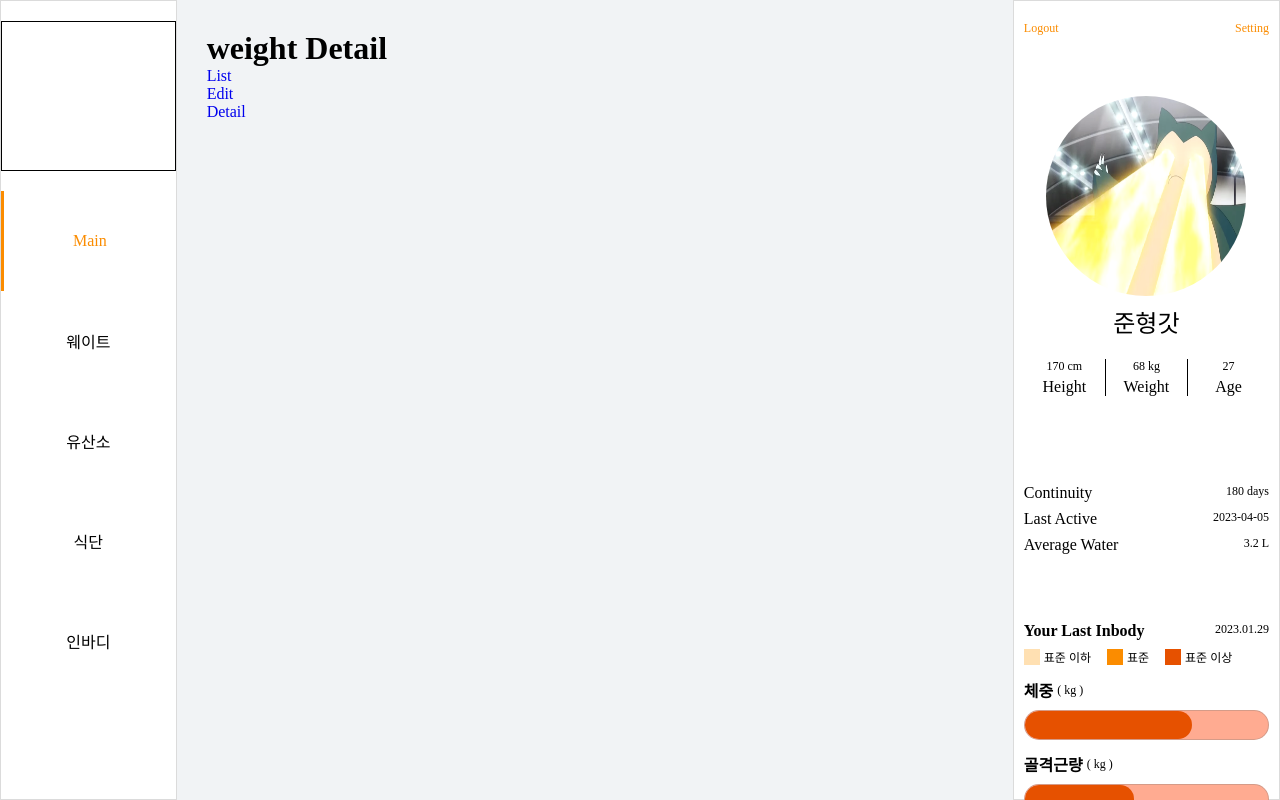
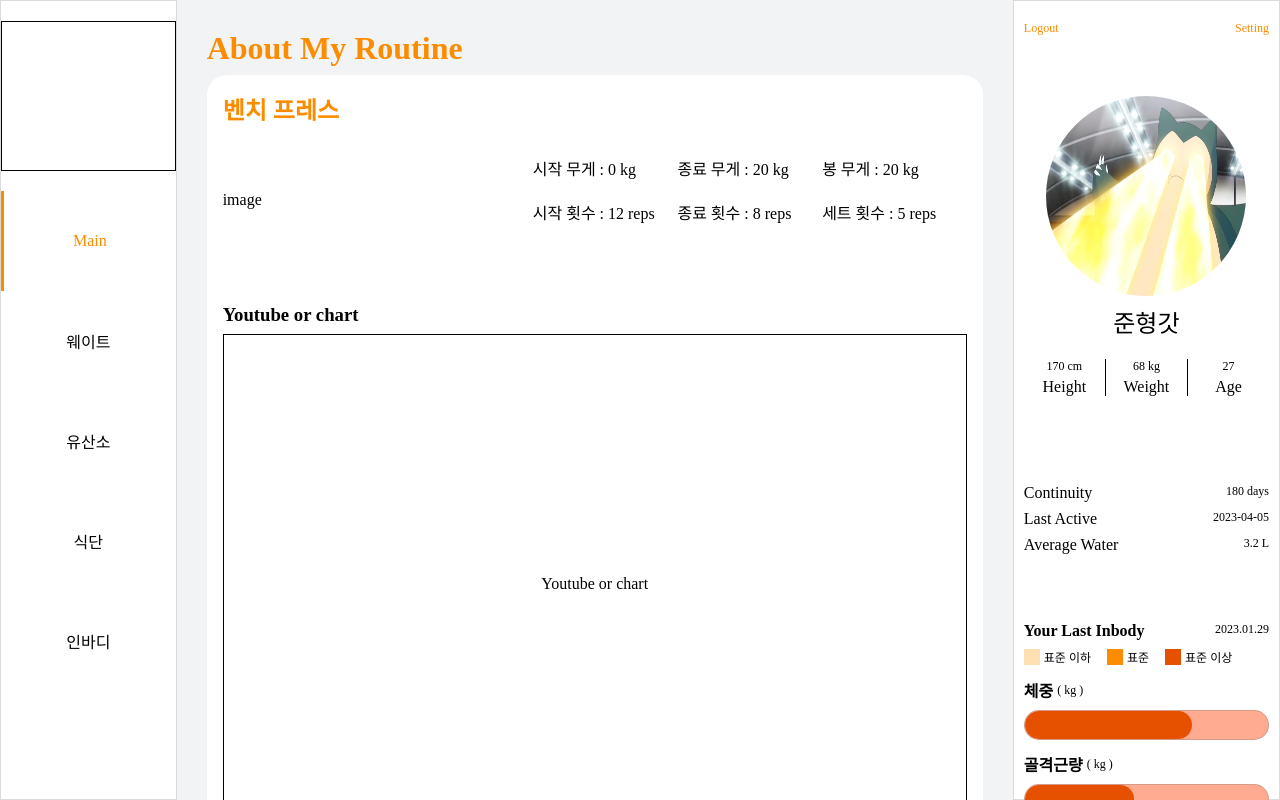
Before and after one commit to JuneHyung/Bumpy, a Nuxt app in the folder develop/frontend/bumpy-nuxt3/: page /weight/weightDetail in a window 1280 px wide. Built offline with nearby package versions, Linux system fonts and the light colour scheme; a web font is replaced by a local one.

Commit message:
feat : weightDetail design

```diff
--- a/develop/frontend/bumpy-nuxt3/assets/scss/app.scss
+++ b/develop/frontend/bumpy-nuxt3/assets/scss/app.scss
@@ -13,6 +13,8 @@
 
 @import "./user/avatar.scss";
 @import "./user/userInfo.scss";
+
+@import "./weight/weightDetail.scss";
 *,
 *:before,
 *:after {
--- /dev/null
+++ b/develop/frontend/bumpy-nuxt3/assets/scss/weight/weightDetail.scss
@@ -0,0 +1,47 @@
+.weight-info-box{
+  margin-top:30px;
+  display: flex;
+  .photo-list-wrap{
+    display:flex;
+    flex: 5;
+    justify-content: cneter;
+    align-items: center;
+    p{
+      width:100%;
+    }
+  }
+  .info-list-wrap{
+    display:flex;
+    flex: 7;
+    p{
+      display:flex;
+      flex:1;
+      flex-direction: column;
+      span{
+        margin-bottom:20px;
+      }
+    }
+  }
+
+}
+
+.chart-wrap-box{
+  margin-top:60px;
+  .chart-wrap{
+    display:flex;
+    border: 1px solid black;
+    height:500px;
+    margin-top:8px;
+    justify-content:center;
+    align-items: center;
+  }
+}
+
+.weightDetail-button-wrap{
+  display:flex;
+  justify-content: flex-end;
+  margin-top:20px;
+  button{
+    flex:0;
+  }
+}
--- a/develop/frontend/bumpy-nuxt3/pages/weight/weightDetail.vue
+++ b/develop/frontend/bumpy-nuxt3/pages/weight/weightDetail.vue
@@ -1,13 +1,52 @@
 <template>
-  <div class="content-layout">
-    <h1>weight Detail</h1>
-    <NuxtLink to="/weight/weightList">List</NuxtLink>
-    <NuxtLink to="/weight/weightEdit">Edit</NuxtLink>
-    <NuxtLink to="/weight/weightDetail">Detail</NuxtLink>
-  </div>
+  <main class="content-layout">
+    <h1 class="content-title q-mb-lg">About My Routine</h1>
+    <div class="content-wrap-box">
+      <h2 class="content-title">{{ info.name }}</h2>
+      <div class="weight-info-box">
+        <div class="photo-list-wrap">
+          <p>image</p>
+        </div>
+        <div class="info-list-wrap">
+          <p class="bp-mr-sm">
+            <span>시작 무게 : {{ info.startWeight }} kg</span>
+            <span>시작 횟수 : {{ info.startReps }} reps</span>
+          </p>
+          <p class="bp-mr-sm">
+            <span>종료 무게 : {{ info.endWeight }} kg</span>
+            <span>종료 횟수 : {{ info.endReps }} reps</span>
+          </p>
+          <p class="bp-mr-sm">
+            <span>봉 무게 : {{ info.barWeight }} kg</span>
+            <span>세트 횟수 : {{ info.setReps }} reps</span>
+          </p>
+        </div>
+      </div>
+      <div class="chart-wrap-box">
+        <h3>Youtube or chart</h3>
+        <div class="chart-wrap">
+          <p>Youtube or chart</p>
+        </div>
+      </div>
+      <div class="weightDetail-button-wrap">
+        <button class="short-ghost-button bp-mr-sm">취소</button>
+        <button class="short-filled-button">수정</button>
+      </div>
+    </div>
+  </main>
 </template>
-<script setup lang="ts">
+<script setup>
 definePageMeta({
   layout: 'main-layout',
 });
+const info = {
+  name: '벤치 프레스',
+  startWeight: 0,
+  endWeight: 20,
+  barWeight: 20,
+  startReps: 12,
+  endReps: 8,
+  setReps: 5,
+  memo: 'asdfdasfasfas',
+};
 </script>
--- a/develop/frontend/bumpy-nuxt3/pages/weight/weightList.vue
+++ b/develop/frontend/bumpy-nuxt3/pages/weight/weightList.vue
@@ -6,7 +6,7 @@
         <h3 class="content-title" @click="moveDetail">2022-02-01</h3>
         <button @click="moveEdit">Edit</button>
       </div>
-      <SquareList type="square" :list="testList"></SquareList>
+      <SquareList type="square" :list="testList" @click="moveDetail"></SquareList>
     </div>
     <div class="content-wrap-box bp-mt-xl">
       <FullCalendar :options="calendarOptions"></FullCalendar>
```
